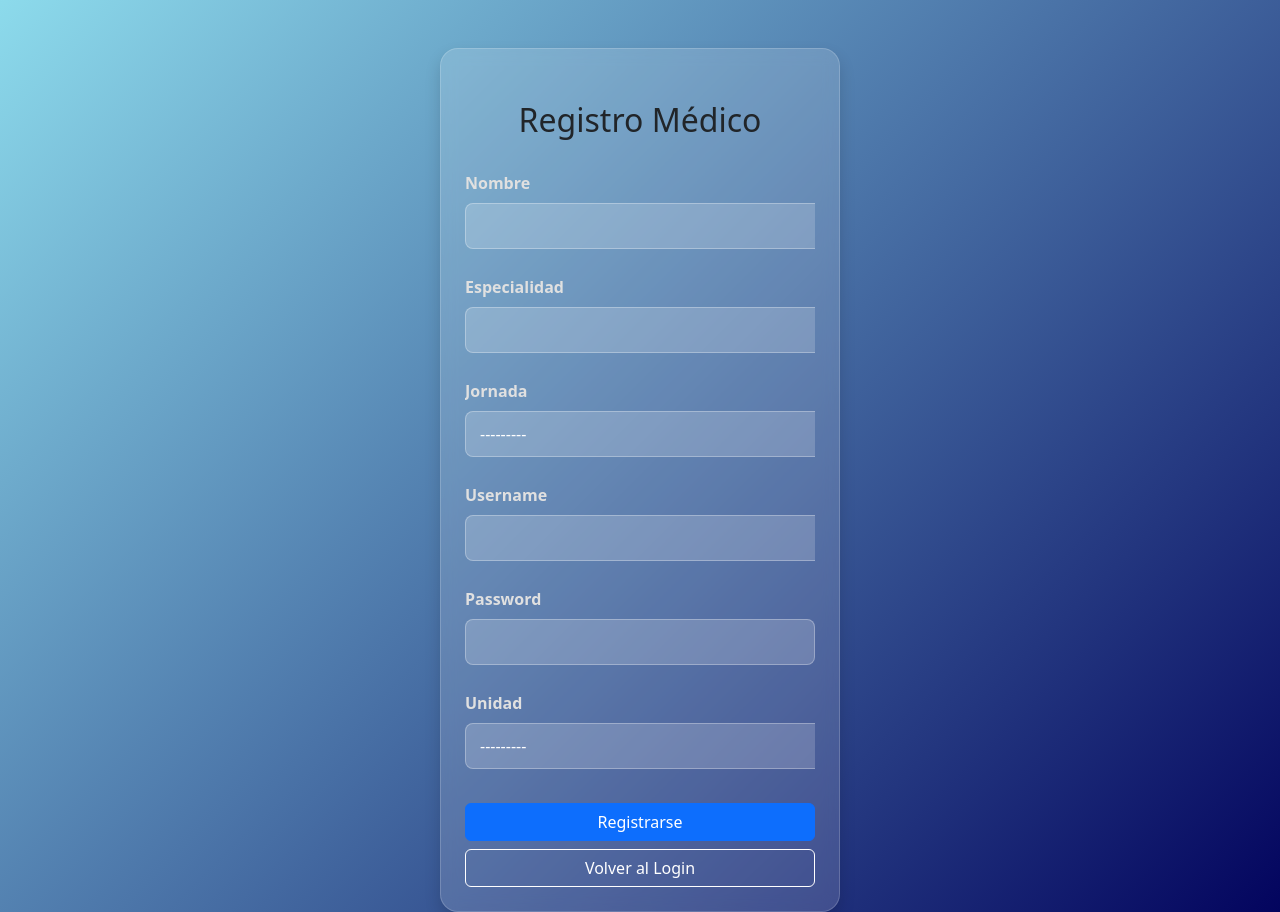
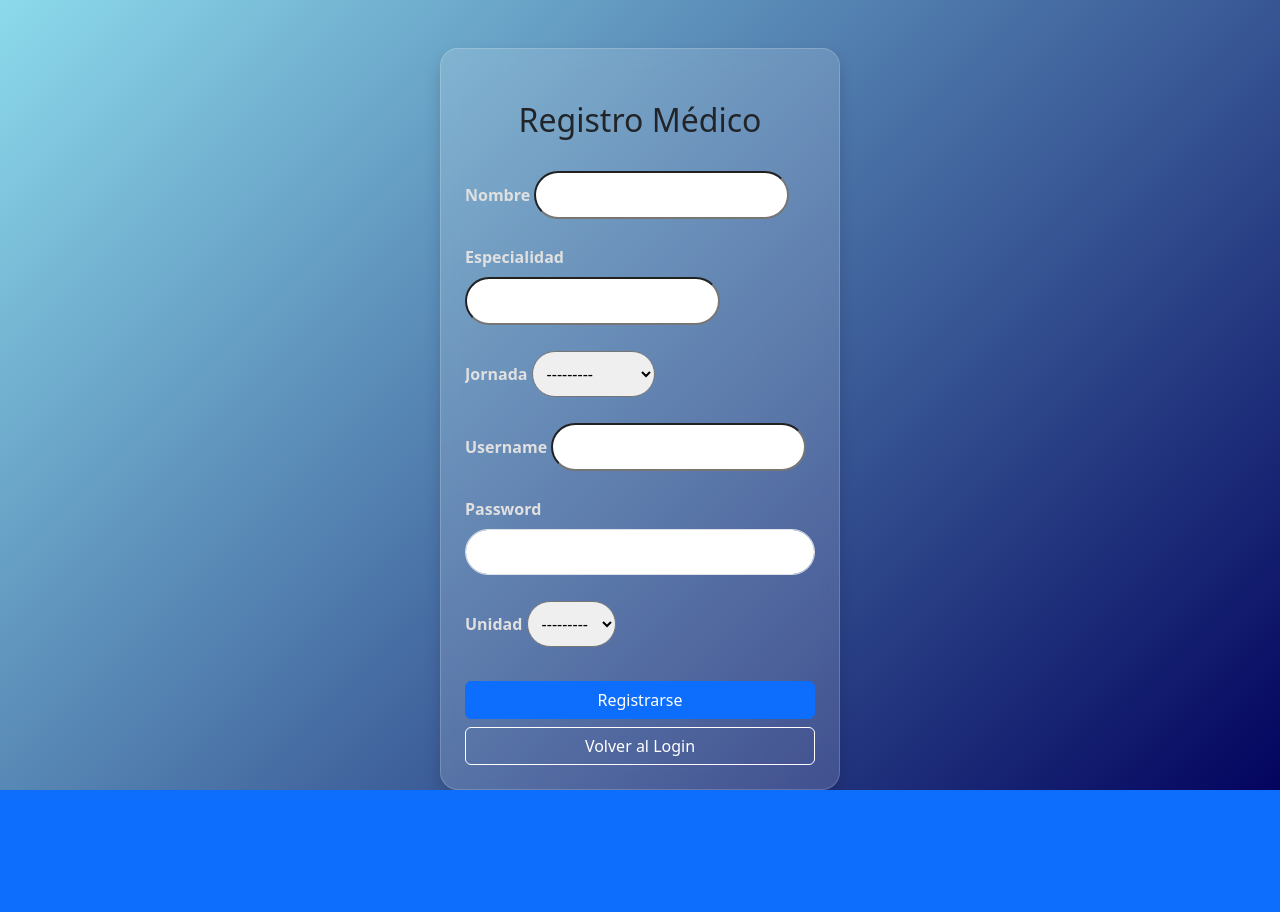
Before and after one commit to Eliasovalle22/eps_salud, a Django app: page /registro/medico/ in a window 1280 px wide. Shown: the part 56-968 px from the top of the page. After the commit the page ends 846 px from the top, so only its background shows below. Run offline with Django 5.2, Linux system fonts and the light colour scheme; data that the repository does not hold is empty.

```diff
--- a/core/static/style.css
+++ b/core/static/style.css
@@ -13,10 +13,7 @@ body {
 }
 input, select, textarea,
 input[type="text"], input[type="password"], input[type="email"] {
-  background: rgba(255, 255, 255, 0.18) !important;
-  border: 1px solid rgba(255,255,255,0.3) !important;
-  color: #fff !important;
-  border-radius: 8px !important;
+  border-radius: 50px !important;
   padding: 10px !important;
   margin-bottom: 10px !important;
   box-shadow: none !important;
@@ -55,33 +52,14 @@ label {
 .form-label {
   font-weight:bold;
 }
-#id_nombre {
-  display: flex;
-  justify-content: space-between;
-  align-items: center;
-  width: 400px;
+#id_nombre,
+#id_especialidad,
+#id_jornada,
+#id_username,
+#id_unidad {
+  /* Elimina estas líneas: */
+  /* display: flex; */
+  /* justify-content: space-between; */
+  /* align-items: center; */
+  /* width: 400px; */
 }
-#id_especialidad {
-display: flex;
-  justify-content: space-between;
-  align-items: center;
-  width: 400px;
-}
-#id_jornada {
-display: flex;
-  justify-content: space-between;
-  align-items: center;
-  width: 400px;
-}
-#id_username {
-  display: flex;
-  justify-content: space-between;
-  align-items: center;
-  width: 400px;
-}
-#id_unidad {
-  display: flex;
-  justify-content: space-between;
-  align-items: center;
-  width: 400px;
-}
```
